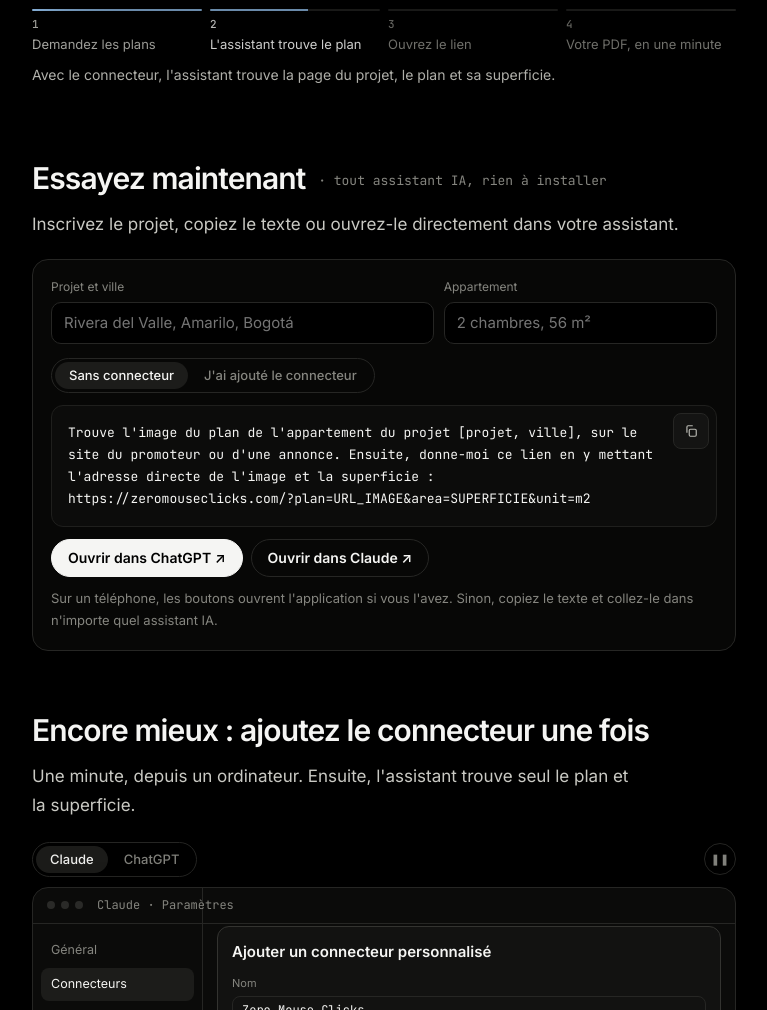
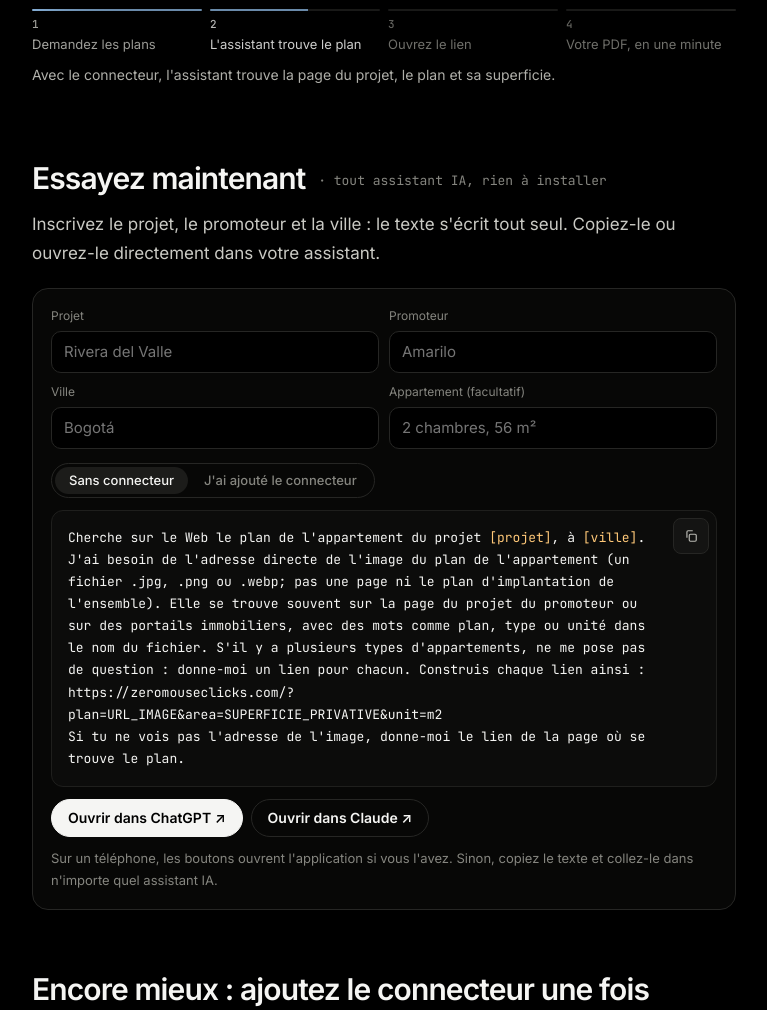
Before and after one commit to zeromouseclicks/zero-mouse-clicks, a plain HTML site: page docs/beta-fr.html in a window 1280 px wide. Shown: the part 970-1980 px from the top of the page, without its empty margins (256-1023 px from the left). Drawn offline with Linux system fonts and the light colour scheme.

Commit message:
Beta prompt: project, developer, city fields; finds the image file, no questions

```diff
--- a/docs/beta-fr.html
+++ b/docs/beta-fr.html
@@ -101,7 +101,7 @@
 <div data-howto data-lang="fr"></div>
 
 <h2 id="essayer">Essayez maintenant <span class="mono">· tout assistant IA, rien à installer</span></h2>
-<p>Inscrivez le projet, copiez le texte ou ouvrez-le directement dans votre assistant.</p>
+<p>Inscrivez le projet, le promoteur et la ville : le texte s'écrit tout seul. Copiez-le ou ouvrez-le directement dans votre assistant.</p>
 <div data-promptkit data-lang="fr"></div>
 
 <h2 id="connecteur">Encore mieux : ajoutez le connecteur une fois</h2>
--- a/docs/howto.js
+++ b/docs/howto.js
@@ -27,12 +27,14 @@
              url2: 'MCP server URL', auth: 'Authentication', noauth: 'No authentication', ok: 'Add', ok2: 'Create',
              trust: 'I understand and want to continue', connected: 'Connected', newer: 'In some versions: Customize › Connectors, or Plugins › Add.' },
       copy: 'Copy', copied: 'Copied', share: 'Share…', openG: 'Open in ChatGPT', openC: 'Open in Claude',
-      kProj: 'Project and city', kProjPh: 'Rivera del Valle, Amarilo, Bogotá', kApt: 'Apartment', kAptPh: '2 bedrooms, 56 m²',
+      kFields: [['proj', 'Project', 'Rivera del Valle'], ['dev', 'Developer', 'Amarilo'], ['city', 'City', 'Bogotá'], ['apt', 'Apartment (optional)', '2 bedrooms, 56 m²']],
+      kPh: { proj: '[project]', city: '[city]' },
+      place: function (v, V) { return [["the apartment", 0]].concat(v.apt ? [[' (', 0], V('apt'), [')', 0]] : [])
+        .concat([[' in the ', 0], V('proj'), [' project', 0]]).concat(v.dev ? [[' by ', 0], V('dev')] : []).concat([[', ', 0], V('city')]); },
+      pYes: function (pl) { return [['Use Zero Mouse Clicks to make the plan set of ', 0]].concat(pl, [['. If there are several apartment types, do not ask me: give me one link per type.', 0]]); },
+      pNo: function (pl) { return [['Search the web for the floor plan of ', 0]].concat(pl, [['. I need the direct address of the apartment floor plan image (a .jpg, .png or .webp file; not a web page and not the site plan of the complex). It is usually on the developer\'s project page or on listing portals, with words like plan, floor plan or type in the file name. If there are several apartment types, do not ask me: give me one link per type. Build each link like this:\nhttps://zeromouseclicks.com/?plan=IMAGE_URL&area=PRIVATE_AREA&unit=m2\nIf you cannot see the image address, give me the link of the page where the floor plan appears.', 0]]); },
       kWith: 'I added the connector', kWithout: 'No connector',
       kNote: 'On a phone, the buttons open the app if you have it. Or copy and paste the prompt in any AI chat.',
-      pNo: function (apt, proj) { return 'Find the floor plan image of ' + apt + ' in ' + proj + " on the developer's or a listing's website. Then give me this link with the direct image address and the area filled in:\nhttps://zeromouseclicks.com/?plan=IMAGE_URL&area=AREA&unit=m2"; },
-      pYes: function (apt, proj) { return 'Use Zero Mouse Clicks to make the plan set of ' + apt + ' in ' + proj + '.'; },
-      apt: function (a) { return a ? 'the apartment (' + a + ')' : 'the apartment'; }, projPh: '[project, city]'
     },
     es: {
       tabs: 'Asistente', pause: 'Pausar', play: 'Reproducir',
@@ -50,12 +52,14 @@
              url2: 'URL del servidor MCP', auth: 'Autenticación', noauth: 'Sin autenticación', ok: 'Agregar', ok2: 'Crear',
              trust: 'Entiendo y quiero continuar', connected: 'Conectado', newer: 'En algunas versiones: Personalizar › Conectores, o Plugins › Agregar.' },
       copy: 'Copiar', copied: 'Copiado', share: 'Compartir…', openG: 'Abrir en ChatGPT', openC: 'Abrir en Claude',
-      kProj: 'Proyecto y ciudad', kProjPh: 'Rivera del Valle, Amarilo, Bogotá', kApt: 'Apartamento', kAptPh: '2 alcobas, 56 m²',
+      kFields: [['proj', 'Proyecto', 'Rivera del Valle'], ['dev', 'Constructora', 'Amarilo'], ['city', 'Ciudad', 'Bogotá'], ['apt', 'Apartamento (opcional)', '2 alcobas, 56 m²']],
+      kPh: { proj: '[proyecto]', city: '[ciudad]' },
+      place: function (v, V) { return [['apartamento', 0]].concat(v.apt ? [[' (', 0], V('apt'), [')', 0]] : [])
+        .concat([[' del proyecto ', 0], V('proj')]).concat(v.dev ? [[' de la constructora ', 0], V('dev')] : []).concat([[', en ', 0], V('city')]); },
+      pYes: function (pl) { return [['Usa Zero Mouse Clicks para hacer el juego de planos del ', 0]].concat(pl, [['. Si hay varias tipologías, no me preguntes: dame un enlace por cada una.', 0]]); },
+      pNo: function (pl) { return [['Busca en la web la planta del ', 0]].concat(pl, [['. Necesito la dirección directa de la imagen de la planta del apartamento (un archivo .jpg, .png o .webp; no una página ni la implantación del conjunto). Suele estar en la página del proyecto de la constructora o en portales inmobiliarios como Ciencuadras o Fincaraíz, con palabras como plano, planta o tipo en el nombre del archivo. Si hay varias tipologías, no me preguntes: dame un enlace por cada una. Arma cada enlace así:\nhttps://zeromouseclicks.com/?plan=URL_DE_LA_IMAGEN&area=AREA_PRIVADA&unit=m2\nSi no logras ver la dirección de la imagen, dame el enlace de la página donde aparece la planta.', 0]]); },
       kWith: 'Ya agregué el conector', kWithout: 'Sin conector',
       kNote: 'En el celular, los botones abren la app si la tienes. O copia el texto y pégalo en cualquier chat de IA.',
-      pNo: function (apt, proj) { return 'Busca la imagen de la planta del ' + apt + ' en ' + proj + ', en la página de la constructora o de un portal inmobiliario. Luego dame este enlace con la dirección directa de la imagen y el área:\nhttps://zeromouseclicks.com/?plan=URL_DE_LA_IMAGEN&area=AREA&unit=m2'; },
-      pYes: function (apt, proj) { return 'Usa Zero Mouse Clicks para hacer el juego de planos del ' + apt + ' en ' + proj + '.'; },
-      apt: function (a) { return a ? 'apartamento (' + a + ')' : 'apartamento'; }, projPh: '[proyecto, ciudad]'
     },
     fr: {
       tabs: 'Assistant', pause: 'Pause', play: 'Lecture',
@@ -73,12 +77,14 @@
              url2: 'URL du serveur MCP', auth: 'Authentification', noauth: 'Aucune authentification', ok: 'Ajouter', ok2: 'Créer',
              trust: 'Je comprends et je veux continuer', connected: 'Connecté', newer: 'Selon la version : Personnaliser › Connecteurs, ou Plugins › Ajouter.' },
       copy: 'Copier', copied: 'Copié', share: 'Partager…', openG: 'Ouvrir dans ChatGPT', openC: 'Ouvrir dans Claude',
-      kProj: 'Projet et ville', kProjPh: 'Rivera del Valle, Amarilo, Bogotá', kApt: 'Appartement', kAptPh: '2 chambres, 56 m²',
+      kFields: [['proj', 'Projet', 'Rivera del Valle'], ['dev', 'Promoteur', 'Amarilo'], ['city', 'Ville', 'Bogotá'], ['apt', 'Appartement (facultatif)', '2 chambres, 56 m²']],
+      kPh: { proj: '[projet]', city: '[ville]' },
+      place: function (v, V) { return [["l'appartement", 0]].concat(v.apt ? [[' (', 0], V('apt'), [')', 0]] : [])
+        .concat([[' du projet ', 0], V('proj')]).concat(v.dev ? [[' du promoteur ', 0], V('dev')] : []).concat([[', à ', 0], V('city')]); },
+      pYes: function (pl) { return [['Utilise Zero Mouse Clicks pour faire le jeu de plans de ', 0]].concat(pl, [[". S'il y a plusieurs types d'appartements, ne me pose pas de question : donne-moi un lien pour chacun.", 0]]); },
+      pNo: function (pl) { return [['Cherche sur le Web le plan de ', 0]].concat(pl, [[". J'ai besoin de l'adresse directe de l'image du plan de l'appartement (un fichier .jpg, .png ou .webp; pas une page ni le plan d'implantation de l'ensemble). Elle se trouve souvent sur la page du projet du promoteur ou sur des portails immobiliers, avec des mots comme plan, type ou unité dans le nom du fichier. S'il y a plusieurs types d'appartements, ne me pose pas de question : donne-moi un lien pour chacun. Construis chaque lien ainsi :\nhttps://zeromouseclicks.com/?plan=URL_IMAGE&area=SUPERFICIE_PRIVATIVE&unit=m2\nSi tu ne vois pas l'adresse de l'image, donne-moi le lien de la page où se trouve le plan.", 0]]); },
       kWith: "J'ai ajouté le connecteur", kWithout: 'Sans connecteur',
       kNote: "Sur un téléphone, les boutons ouvrent l'application si vous l'avez. Sinon, copiez le texte et collez-le dans n'importe quel assistant IA.",
-      pNo: function (apt, proj) { return "Trouve l'image du plan de " + apt + ' du projet ' + proj + ", sur le site du promoteur ou d'une annonce. Ensuite, donne-moi ce lien en y mettant l'adresse directe de l'image et la superficie :\nhttps://zeromouseclicks.com/?plan=URL_IMAGE&area=SUPERFICIE&unit=m2"; },
-      pYes: function (apt, proj) { return 'Utilise Zero Mouse Clicks pour faire le jeu de plans de ' + apt + ' du projet ' + proj + '.'; },
-      apt: function (a) { return a ? "l'appartement (" + a + ')' : "l'appartement"; }, projPh: '[projet, ville]'
     }
   };
 
@@ -164,7 +170,8 @@
     '@media (max-width:620px){.zc .zw{height:350px}.zc-side{display:none}.zc-main{padding-top:46px}}',
     /* prompt kit */
     '.zk{margin:20px 0 8px;border:1px solid var(--zl);border-radius:16px;padding:18px;background:#070706}',
-    '.zk-f{display:grid;grid-template-columns:1.4fr 1fr;gap:10px}',
+    '.zk-f{display:grid;grid-template-columns:1fr 1fr;gap:10px}',
+    '.zk code .v{color:var(--zi)}.zk code .ph{color:#ffc878}',
     '.zk-f label{font-size:12px;color:var(--zm);display:flex;flex-direction:column;gap:6px}',
     '.zk-f input{font-size:15px;line-height:1.2;font-family:inherit;color:var(--zf);background:#000;border:1px solid var(--zl);border-radius:10px;padding:11px 12px;outline:none;width:100%}',
     '.zk-f input:focus{border-color:#4a4a46}',
@@ -470,10 +477,12 @@
   function promptkit(root) {
     var L = T[lang(root)], withConn = root.getAttribute('data-mode') === 'connector';
     root.classList.add('zk');
-    var f = el('div', 'zk-f');
-    f.innerHTML = '<label>' + esc(L.kProj) + '<input type="text" autocomplete="off" enterkeyhint="done"></label>' +
-                  '<label>' + esc(L.kApt) + '<input type="text" autocomplete="off" enterkeyhint="done"></label>';
-    var ins = f.querySelectorAll('input'); ins[0].placeholder = L.kProjPh; ins[1].placeholder = L.kAptPh;
+    var f = el('div', 'zk-f'), ins = {};
+    L.kFields.forEach(function (d) {
+      var lb = el('label', '', esc(d[1])), inp = el('input');
+      inp.type = 'text'; inp.autocomplete = 'off'; inp.setAttribute('enterkeyhint', 'next'); inp.placeholder = d[2];
+      inp.setAttribute('autocapitalize', 'words'); lb.appendChild(inp); f.appendChild(lb); ins[d[0]] = inp;
+    });
     root.appendChild(f);
     var sw = tabs([['no', L.kWithout], ['yes', L.kWith]], withConn ? 'yes' : 'no', function (k) { withConn = k === 'yes'; upd(); }, L.kWith);
     root.appendChild(sw);
@@ -488,17 +497,35 @@
       go.appendChild(sh);
     }
     root.appendChild(go);
-    var note = el('p', 'zk-note', esc(L.kNote)); root.appendChild(note);
-    function text() {
-      var proj = ins[0].value.trim() || L.projPh, apt = L.apt(ins[1].value.trim());
-      return (withConn ? L.pYes : L.pNo)(apt, proj);
+    root.appendChild(el('p', 'zk-note', esc(L.kNote)));
+    // the prompt is a list of pieces: [text, 0] fixed, [text, 'v'] typed by the user, [text, 'ph'] still to fill
+    function parts() {
+      var v = {};
+      Object.keys(ins).forEach(function (k) { v[k] = ins[k].value.trim().replace(/\s+/g, ' '); });
+      var V = function (k) { return v[k] ? [v[k], 'v'] : [L.kPh[k] || '', 'ph']; };
+      var pl = L.place(v, V);
+      return (withConn ? L.pYes : L.pNo)(pl);
     }
+    function text() { return parts().map(function (p) { return p[0]; }).join(''); }
     function upd() {
-      var t = text(); code.textContent = t;
+      code.innerHTML = parts().map(function (p) { return p[1] ? '<span class="' + p[1] + '">' + esc(p[0]) + '</span>' : esc(p[0]); }).join('');
+      var t = text();
       aG.href = 'https://chatgpt.com/?' + (withConn ? '' : 'hints=search&') + 'q=' + encodeURIComponent(t);
       aC.href = 'https://claude.ai/new?q=' + encodeURIComponent(t);
     }
-    ins[0].addEventListener('input', upd); ins[1].addEventListener('input', upd);
+    // ?project=…&developer=…&city=…&apt=… fill the form (handy to share a ready link)
+    try {
+      var q = new URLSearchParams(location.search), map = { proj: 'project', dev: 'developer', city: 'city', apt: 'apt' };
+      Object.keys(map).forEach(function (k) { var x = q.get(map[k]); if (x) ins[k].value = x.slice(0, 80); });
+    } catch (e) {}
+    Object.keys(ins).forEach(function (k) {
+      ins[k].addEventListener('input', upd);
+      ins[k].addEventListener('keydown', function (e) {
+        if (e.key !== 'Enter') return; e.preventDefault();
+        var ks = Object.keys(ins), n = ks.indexOf(k);
+        if (n < ks.length - 1) ins[ks[n + 1]].focus(); else ins[k].blur();
+      });
+    });
     upd();
   }
 
```
Also changed, not shown: docs/beta-es.html (+1 -1 lines), docs/beta.html (+1 -1 lines).
